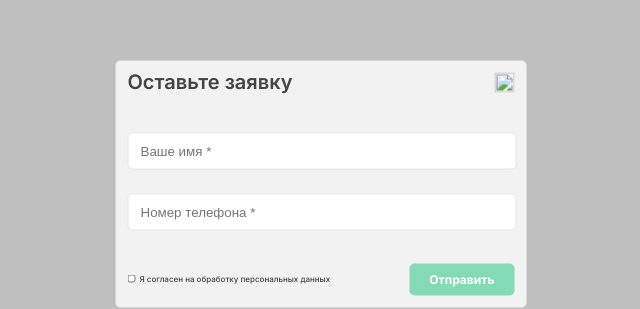
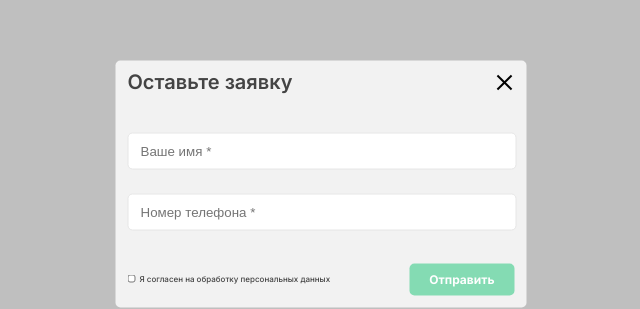
Before and after one commit to Michavgust/fullstack-test-project-client, a website: page pages/form.html in a window 1280 px wide. Shown: the part 216-525 px from the top of the page, 319-959 px from the left. Drawn offline with Linux system fonts and the light colour scheme; files that its build step writes are made by us from their sources; files whose address does not match are found by name.

Commit message:
Добавил иконку закрытия в form через html/css

```diff
--- a/pages/form.html
+++ b/pages/form.html
@@ -12,7 +12,8 @@
         <form class="form" action="form.html" method="post">
             <div class="form-header">
                 <h2>Оставьте заявку</h2>
-                <img src="/client/icons/x.png" alt="">
+                <!-- <img src="/client/icons/x.png" alt=""> -->
+                <div class="close-icon"></div>
             </div>
 
             <div class="user-data">
--- a/style/css/style.css
+++ b/style/css/style.css
@@ -45,9 +45,33 @@ body {
   text-decoration-skip-ink: none;
   color: rgb(68, 68, 68);
 }
-.form .form-header img {
+.form .form-header .close-icon {
+  position: relative;
   width: 20px;
   height: 20px;
+  cursor: pointer;
+  transition: transform 0.3s ease;
+}
+.form .form-header .close-icon::before, .form .form-header .close-icon::after {
+  content: "";
+  position: absolute;
+  top: 50%;
+  left: 50%;
+  width: 20px;
+  height: 2px;
+  background-color: #000;
+}
+.form .form-header .close-icon::before {
+  transform: translate(-50%, -50%) rotate(45deg);
+}
+.form .form-header .close-icon::after {
+  transform: translate(-50%, -50%) rotate(-45deg);
+}
+.form .form-header .close-icon:hover {
+  transform: scale(1.05);
+}
+.form .form-header .close-icon:active {
+  transform: scale(0.8);
 }
 .form .user-data {
   position: relative;
```
Also changed, not shown: 1 other file.
